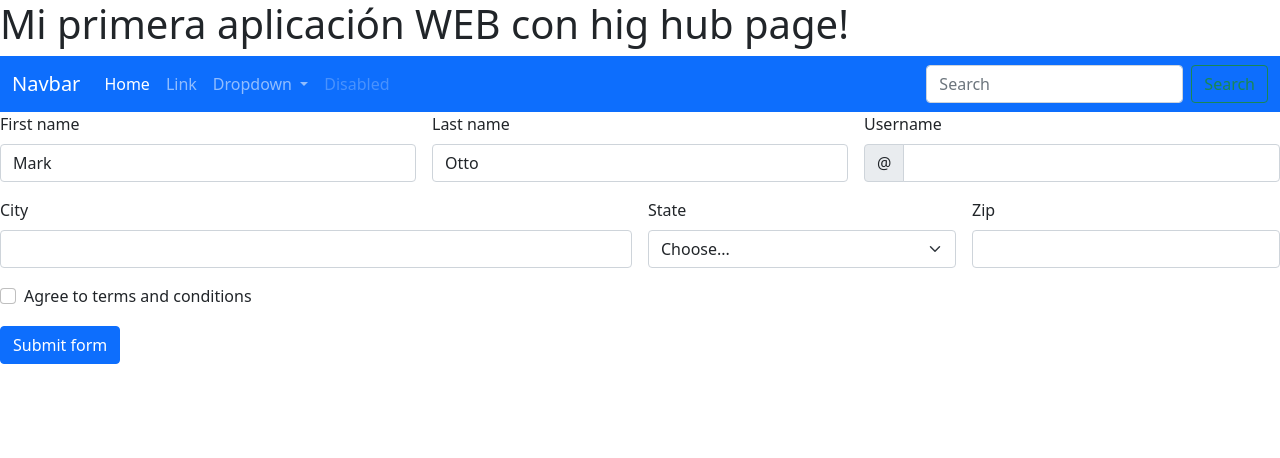
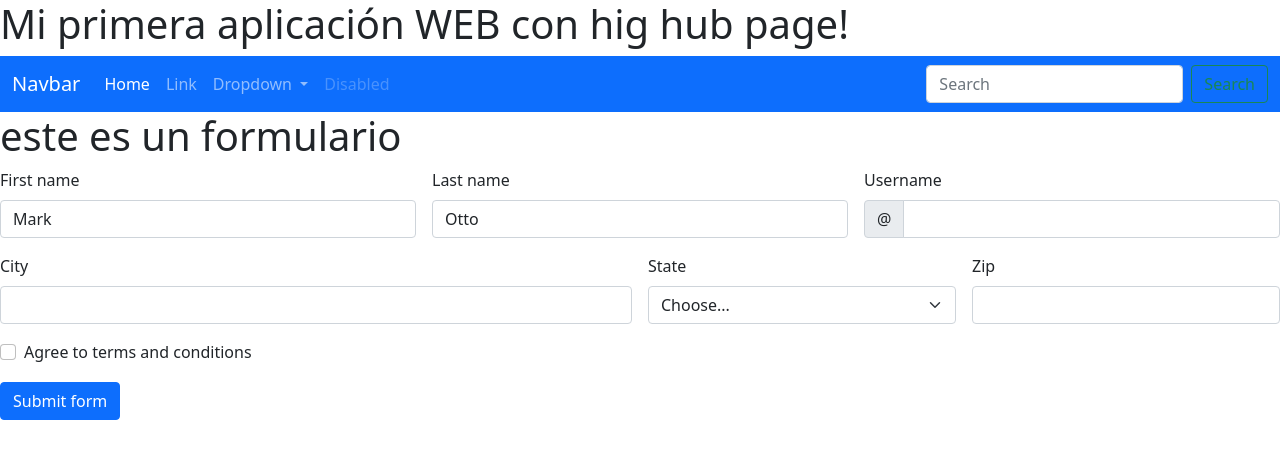
Before and after one commit to IngridRosa24/miapp, a plain HTML site: page docs/index.html in a window 1280 px wide. Drawn offline with nearby package versions, Linux system fonts and the light colour scheme.

Commit message:
agregé un h1

```diff
--- a/docs/index.html
+++ b/docs/index.html
@@ -50,6 +50,7 @@
         </div>
         </div>
         </nav>
+        <h1>este es un formulario</h1>
         <form class="row g-3 needs-validation" novalidate>
             <div class="col-md-4">
             <label for="validationCustom01" class="form-label">First name</label>
```
